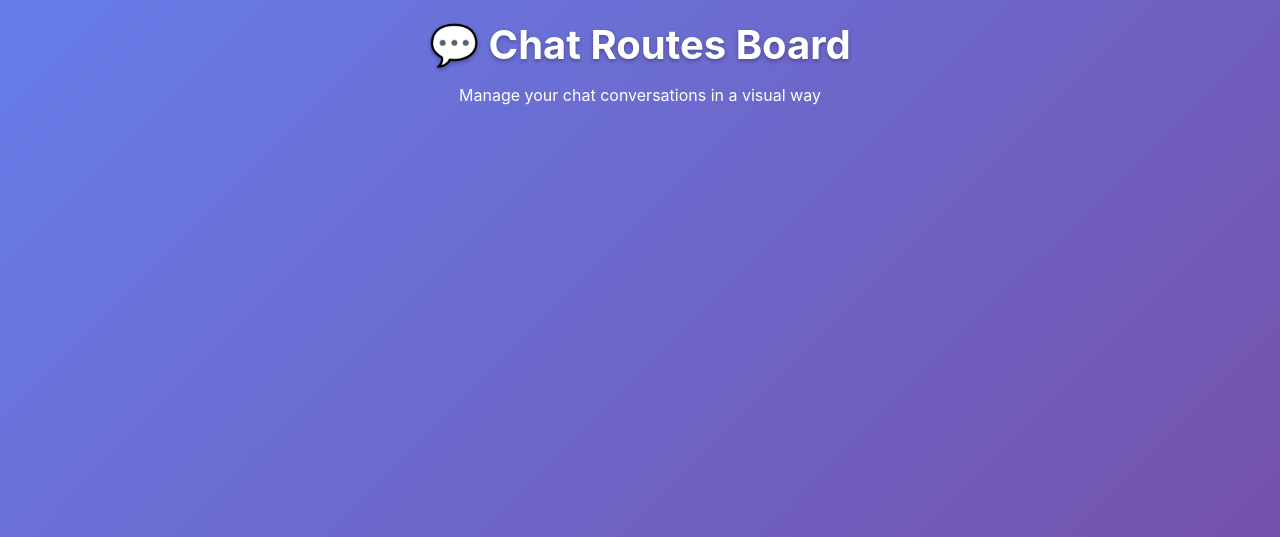
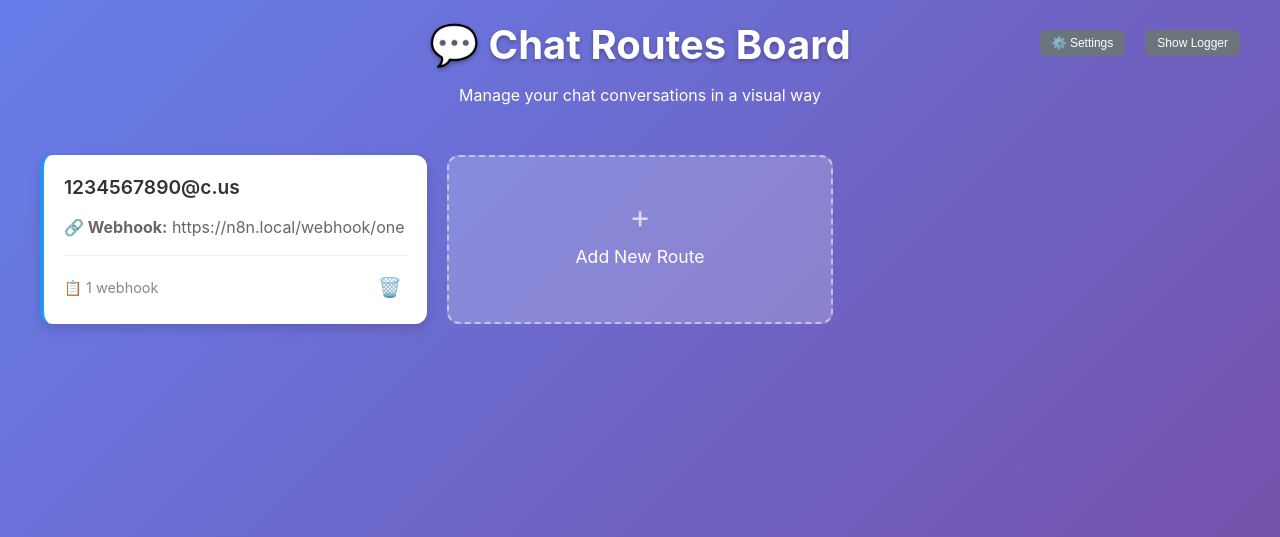
Before and after one commit to t0mer/greenapi-n8n-router, a FastAPI app: page / in a window 1280 px wide. Shown: the top 537 px of the page. Run offline with FastAPI, Linux system fonts and the light colour scheme; parts of the project's set-up code (start-up, migrations or seed data) failed here and were passed over; some libraries are stand-ins or nearby versions.

Commit message:
Added option to change the instance_id and token from the ui

```diff
--- a/app/app.py
+++ b/app/app.py
@@ -13,7 +13,6 @@
 import json
 from datetime import datetime
 import concurrent.futures
-# from shared_resources import sqlite_handler  # Import sqlite_handler from shared_resources
 
 CONFIG_PATH = "config/config.yaml"
 
@@ -85,85 +84,168 @@
 
 config: Dict[str, Dict[str, List[str]]] = load_config(CONFIG_PATH)
 
+# Global bot reference
+bot = None
+bot_thread = None
+
+def initialize_bot():
+    """Initialize the bot with current configuration."""
+    global bot, config
+
+    # Check if credentials are configured
+    instance_id = config["green_api"].get("instance_id", "").strip()
+    token = config["green_api"].get("token", "").strip()
+
+    if instance_id and token:
+        try:
+            new_bot = GreenAPIBot(instance_id, token)
+
+            @new_bot.router.message()
+            def route_handler(notification: Notification) -> None:
+                """
+                Handles incoming messages and forwards them to the appropriate webhooks.
+
+                Args:
+                    notification (Notification): The incoming message notification.
+                """
+                chat_id = notification.event["senderData"]["chatId"]
+                routes = config.get("routes", {})
+                target_urls = routes.get(chat_id)
+
+                if not target_urls:
+                    log_message = f"🚫 No routes for chatId: {chat_id}"
+                    logger.warning(log_message)
+                    manager.safe_broadcast_log(log_message, "warning")
+                    return
+
+                log_message = f"➡️ Forwarding from {chat_id} to {len(target_urls)} webhook(s)"
+                logger.info(log_message)
+                manager.safe_broadcast_log(log_message, "info")
+
+                async def forward(url: str):
+                    """
+                    Sends the notification payload to the specified webhook URL.
+
+                    Args:
+                        url (str): The webhook URL to forward the payload to.
+                    """
+                    async with httpx.AsyncClient() as client:
+                        try:
+                            await client.post(
+                                url,
+                                json={
+                                    "chatId": chat_id,
+                                    "payload": notification.event
+                                },
+                                timeout=5.0
+                            )
+                            success_message = f"✅ Forwarded to {url}"
+                            logger.success(success_message)
+                            manager.safe_broadcast_log(success_message, "success")
+                        except Exception as e:
+                            error_message = f"❌ Error forwarding to {url}: {e}"
+                            logger.error(error_message)
+                            manager.safe_broadcast_log(error_message, "error")
+
+                for url in target_urls:
+                    asyncio.run(forward(url))
+
+            log_message = f"🟢 Bot initialized successfully with instance {instance_id}"
+            logger.info(log_message)
+            manager.safe_broadcast_log(log_message, "success")
+            return new_bot
+
+        except Exception as e:
+            log_message = f"❌ Failed to initialize GreenAPIBot: {e}"
+            logger.critical(log_message)
+            manager.safe_broadcast_log(log_message, "error")
+            return None
+    else:
+        log_message = "⚠️ Bot not started - Instance ID and Token not configured. Use Settings to configure."
+        logger.warning(log_message)
+        manager.safe_broadcast_log(log_message, "warning")
+        return None
+
+def start_bot_thread(bot_instance):
+    """Start the bot in a separate thread."""
+    if bot_instance:
+        thread = Thread(target=bot_instance.run_forever, daemon=True)
+        thread.start()
+        return thread
+    return None
+
+def restart_bot_component():
+    """Restart only the bot component."""
+    global bot, bot_thread
+
+    log_message = "🔄 Restarting bot component..."
+    logger.info(log_message)
+    manager.safe_broadcast_log(log_message, "info")
+
+    # Stop existing bot if running
+    if bot:
+        try:
+            # The bot library doesn't have a clean stop method,
+            # so we'll rely on daemon threads being cleaned up
+            log_message = "🛑 Stopping existing bot instance..."
+            logger.info(log_message)
+            manager.safe_broadcast_log(log_message, "info")
+            bot = None
+            bot_thread = None
+        except Exception as e:
+            log_message = f"⚠️ Error stopping bot: {e}"
+            logger.warning(log_message)
+            manager.safe_broadcast_log(log_message, "warning")
+
+    # Reload configuration
+    global config
+    config = load_config(CONFIG_PATH)
+
+    # Initialize new bot with updated config
+    bot = initialize_bot()
+    bot_thread = start_bot_thread(bot)
+
+    if bot:
+        log_message = "✅ Bot restarted successfully"
+        logger.info(log_message)
+        manager.safe_broadcast_log(log_message, "success")
+    else:
+        log_message = "❌ Bot restart failed or bot not configured"
+        logger.error(log_message)
+        manager.safe_broadcast_log(log_message, "error")
+
 def reload_config(new_config: Dict[str, Dict[str, List[str]]]) -> None:
     """
-    Reloads the configuration and updates the global config variable.
+    Reloads the configuration and restarts the bot if credentials changed.
 
     Args:
         new_config (Dict[str, Dict[str, List[str]]]): The new configuration to load.
     """
     global config
+    old_instance_id = config["green_api"].get("instance_id", "").strip()
+    old_token = config["green_api"].get("token", "").strip()
+
     config = new_config
-    log_message = "🔁 Config reloaded"
-    logger.info(log_message)
-    manager.safe_broadcast_log(log_message, "info")
+
+    new_instance_id = config["green_api"].get("instance_id", "").strip()
+    new_token = config["green_api"].get("token", "").strip()
+
+    # Check if credentials changed
+    if old_instance_id != new_instance_id or old_token != new_token:
+        log_message = "🔧 Bot credentials changed, restarting bot..."
+        logger.info(log_message)
+        manager.safe_broadcast_log(log_message, "info")
+        restart_bot_component()
+    else:
+        log_message = "🔁 Config reloaded (routes updated)"
+        logger.info(log_message)
+        manager.safe_broadcast_log(log_message, "info")
 
 start_config_watcher(CONFIG_PATH, reload_config)
 
-# 🟢 Init bot
-try:
-    bot = GreenAPIBot(
-        config["green_api"]["instance_id"],
-        config["green_api"]["token"]
-    )
-    log_message = f"🟢 Bot initialized successfully with instance {config['green_api']['instance_id']}"
-    logger.info(log_message)
-    manager.safe_broadcast_log(log_message, "success")
-except Exception as e:
-    log_message = f"❌ Failed to initialize GreenAPIBot: {e}"
-    logger.critical(log_message)
-    manager.safe_broadcast_log(log_message, "error")
-    sys.exit(1)  # Exit the application if bot initialization fails
-
-@bot.router.message()
-def route_handler(notification: Notification) -> None:
-    """
-    Handles incoming messages and forwards them to the appropriate webhooks.
-
-    Args:
-        notification (Notification): The incoming message notification.
-    """
-    chat_id = notification.event["senderData"]["chatId"]
-    routes = config.get("routes", {})
-    target_urls = routes.get(chat_id)
-
-    if not target_urls:
-        log_message = f"🚫 No routes for chatId: {chat_id}"
-        logger.warning(log_message)
-        manager.safe_broadcast_log(log_message, "warning")
-        return
-
-    log_message = f"➡️ Forwarding from {chat_id} to {len(target_urls)} webhook(s)"
-    logger.info(log_message)
-    manager.safe_broadcast_log(log_message, "info")
-
-    async def forward(url: str):
-        """
-        Sends the notification payload to the specified webhook URL.
-
-        Args:
-            url (str): The webhook URL to forward the payload to.
-        """
-        async with httpx.AsyncClient() as client:
-            try:
-                await client.post(
-                    url,
-                    json={
-                        "chatId": chat_id,
-                        "payload": notification.event
-                    },
-                    timeout=5.0
-                )
-                success_message = f"✅ Forwarded to {url}"
-                logger.success(success_message)
-                manager.safe_broadcast_log(success_message, "success")
-            except Exception as e:
-                error_message = f"❌ Error forwarding to {url}: {e}"
-                logger.error(error_message)
-                manager.safe_broadcast_log(error_message, "error")
-
-    for url in target_urls:
-        asyncio.run(forward(url))
+# Initialize bot
+bot = initialize_bot()
+bot_thread = start_bot_thread(bot)
 
 def run_web_manager():
     """
@@ -173,8 +255,7 @@
     server = uvicorn.Server(config)
     server.run()  # Start the server properly
 
-# Run bot and web manager in separate threads
-Thread(target=bot.run_forever, daemon=True).start()
+# Start web server
 Thread(target=run_web_manager, daemon=True).start()
 
 # Keep the main thread alive
--- a/app/config_loader.py
+++ b/app/config_loader.py
@@ -5,8 +5,8 @@
 
 DEFAULT_CONFIG: Dict[str, Dict[str, List[str]]] = {
     "green_api": {
-        "instance_id": "your-instance-id",
-        "token": "your-token"
+        "instance_id": "",
+        "token": ""
     },
     "routes": {
         "1234567890@c.us": ["https://n8n.local/webhook/one"]
--- a/app/static/css/routes.css
+++ b/app/static/css/routes.css
@@ -14,12 +14,27 @@
     text-align: center;
     color: white;
     margin-bottom: 30px;
+    position: relative;
 }
 
 .header h1 {
     font-size: 2.5rem;
     margin: 0;
     text-shadow: 0 2px 4px rgba(0,0,0,0.3);
+}
+
+.header-controls {
+    position: absolute;
+    top: 10px;
+    right: 20px;
+    display: flex;
+    gap: 10px;
+    align-items: center;
+}
+
+.header-controls .btn {
+    font-size: 12px;
+    padding: 6px 12px;
 }
 
 .board-container {
@@ -277,6 +292,12 @@
         font-size: 2rem;
     }
 
+    .header-controls {
+        position: relative;
+        justify-content: center;
+        margin-top: 15px;
+    }
+
     body {
         padding: 10px;
     }
@@ -290,6 +311,15 @@
         flex-direction: column;
         align-items: flex-start;
         gap: 10px;
+    }
+
+    .logger-window {
+        width: 90%;
+        height: 250px;
+        bottom: 10px;
+        right: 5%;
+        left: 5%;
+        min-width: 280px;
     }
 }
 
@@ -725,9 +755,7 @@
 }
 
 #toggleLoggerBtn {
-    position: absolute;
-    top: 10px;
-    right: 20px;
+    /* Remove position: absolute and other positioning styles */
     font-size: 12px;
     padding: 6px 12px;
 }
--- a/app/static/js/routes.js
+++ b/app/static/js/routes.js
@@ -111,6 +111,10 @@
                 this.showModal();
             }
 
+            if (e.target.closest('#settingsBtn')) {
+                this.showSettingsModal();
+            }
+
             if (e.target.closest('.chat-card') && !e.target.closest('.edit-controls') && !e.target.closest('.delete-btn')) {
                 const chatId = e.target.closest('.chat-card').dataset.chatId;
                 this.openRouteDetails(chatId);
@@ -154,6 +158,149 @@
             if (e.key === 'Escape') {
                 this.hideModal();
             }
+        });
+    }
+
+    async showSettingsModal() {
+        try {
+            // Fetch current settings
+            const response = await fetch('/settings');
+            const settings = await response.json();
+
+            const { value: formValues } = await Swal.fire({
+                title: '⚙️ Green API Settings',
+                html: `
+                    <div style="text-align: left;">
+                        <div style="margin-bottom: 15px;">
+                            <label for="instanceId" style="display: block; margin-bottom: 5px; font-weight: 500;">Instance ID:</label>
+                            <input id="instanceId" class="swal2-input" placeholder="Enter Instance ID" value="${settings.instance_id || ''}" style="margin: 0;">
+                        </div>
+                        <div style="margin-bottom: 15px;">
+                            <label for="token" style="display: block; margin-bottom: 5px; font-weight: 500;">Token:</label>
+                            <input id="token" class="swal2-input" type="password" placeholder="Enter Token" value="${settings.token || ''}" style="margin: 0;">
+                        </div>
+                        <div style="margin-top: 20px; padding: 15px; background: #f8f9fa; border-radius: 8px; font-size: 14px;">
+                            <p style="margin: 0; color: #666;">
+                                <strong>Note:</strong> Updating these settings will restart the entire application to apply changes.
+                            </p>
+                        </div>
+                    </div>
+                `,
+                focusConfirm: false,
+                showCancelButton: true,
+                confirmButtonText: 'Update & Restart',
+                cancelButtonText: 'Cancel',
+                confirmButtonColor: '#2196F3',
+                preConfirm: () => {
+                    const instanceId = document.getElementById('instanceId').value.trim();
+                    const token = document.getElementById('token').value.trim();
+
+                    if (!instanceId || !token) {
+                        Swal.showValidationMessage('Both Instance ID and Token are required');
+                        return false;
+                    }
+
+                    return { instanceId, token };
+                }
+            });
+
+            if (formValues) {
+                await this.updateSettings(formValues.instanceId, formValues.token);
+            }
+        } catch (error) {
+            console.error('Error loading settings:', error);
+            Swal.fire({
+                title: 'Error!',
+                text: 'Failed to load current settings.',
+                icon: 'error',
+                confirmButtonColor: '#dc3545'
+            });
+        }
+    }
+
+    async updateSettings(instanceId, token) {
+        try {
+            // Show loading
+            Swal.fire({
+                title: 'Updating Settings...',
+                text: 'Please wait while we update the configuration.',
+                allowOutsideClick: false,
+                allowEscapeKey: false,
+                showConfirmButton: false,
+                didOpen: () => {
+                    Swal.showLoading();
+                }
+            });
+
+            const response = await fetch('/settings', {
+                method: 'POST',
+                headers: {
+                    'Content-Type': 'application/json',
+                },
+                body: JSON.stringify({
+                    instance_id: instanceId,
+                    token: token
+                })
+            });
+
+            if (response.ok) {
+                // Show success and restart message
+                Swal.fire({
+                    title: 'Settings Updated!',
+                    text: 'Configuration saved successfully. The bot will restart in 3 seconds...',
+                    icon: 'success',
+                    timer: 3000,
+                    showConfirmButton: false,
+                    allowOutsideClick: false,
+                    allowEscapeKey: false
+                });
+
+                // Trigger restart after 3 seconds
+                setTimeout(async () => {
+                    try {
+                        await fetch('/restart', { method: 'POST' });
+                        // Show quick restart completion message
+                        this.showBotRestartMessage();
+                    } catch (error) {
+                        console.log('Restart triggered, showing completion...');
+                        this.showBotRestartMessage();
+                    }
+                }, 3000);
+            } else {
+                const error = await response.text();
+                Swal.fire({
+                    title: 'Error!',
+                    text: `Failed to update settings: ${error}`,
+                    icon: 'error',
+                    confirmButtonColor: '#dc3545'
+                });
+            }
+        } catch (error) {
+            console.error('Error updating settings:', error);
+            Swal.fire({
+                title: 'Error!',
+                text: 'Failed to update settings. Server may be unavailable.',
+                icon: 'error',
+                confirmButtonColor: '#dc3545'
+            });
+        }
+    }
+
+    showBotRestartMessage() {
+        // Show a quick message about bot restart
+        Swal.fire({
+            title: 'Bot Restarted!',
+            html: `
+                <div style="text-align: center;">
+                    <p>✅ Bot component has been restarted successfully!</p>
+                    <p style="color: #666; font-size: 0.9em;">Web interface remained online during the restart.</p>
+                </div>
+            `,
+            icon: 'success',
+            timer: 3000,
+            showConfirmButton: false,
+            allowOutsideClick: true,
+            allowEscapeKey: true
         });
     }
 
--- a/app/templates/routes.html
+++ b/app/templates/routes.html
@@ -3,7 +3,7 @@
 <head>
     <meta charset="UTF-8">
     <meta name="viewport" content="width=device-width, initial-scale=1.0">
-    <title>Chat Routes - Geen API - n8n</title>
+    <title>Chat Routes - Green API - n8n</title>
     <link rel="stylesheet" href="/static/css/routes.css">
     <script src="https://cdn.jsdelivr.net/npm/sweetalert2@11"></script>
     <meta name="description" content="Manage your chat conversations in a visual, Trello-like interface">
@@ -12,6 +12,10 @@
     <div class="header">
         <h1>💬 Chat Routes Board</h1>
         <p>Manage your chat conversations in a visual way</p>
+        <div class="header-controls">
+            <button id="settingsBtn" class="btn btn-secondary">⚙️ Settings</button>
+            <button id="toggleLoggerBtn" class="btn btn-secondary">Show Logger</button>
+        </div>
     </div>
 
     <div class="board-container">
@@ -21,6 +25,23 @@
         </div>
     </div>
 
+    <!-- Logger Window -->
+    <div id="loggerWindow" class="logger-window hidden">
+        <div class="logger-header">
+            <h3>🔍 Live Logs</h3>
+            <div class="logger-controls">
+                <button id="clearLogsBtn" class="btn-small">Clear</button>
+                <button id="closeLoggerBtn" class="btn-small">×</button>
+            </div>
+        </div>
+        <div id="loggerContent" class="logger-content">
+            <div class="log-entry info">
+                <span class="log-timestamp">Connecting...</span>
+                <span class="log-message">Initializing WebSocket connection...</span>
+            </div>
+        </div>
+    </div>
+
     <script src="/static/js/routes.js"></script>
 </body>
 </html>
```
Also changed, not shown: app/config/config.yaml (deleted, +0 -10 lines), app/restart_app.py (+18 -45 lines), app/web_manager.py (+90 -39 lines).
